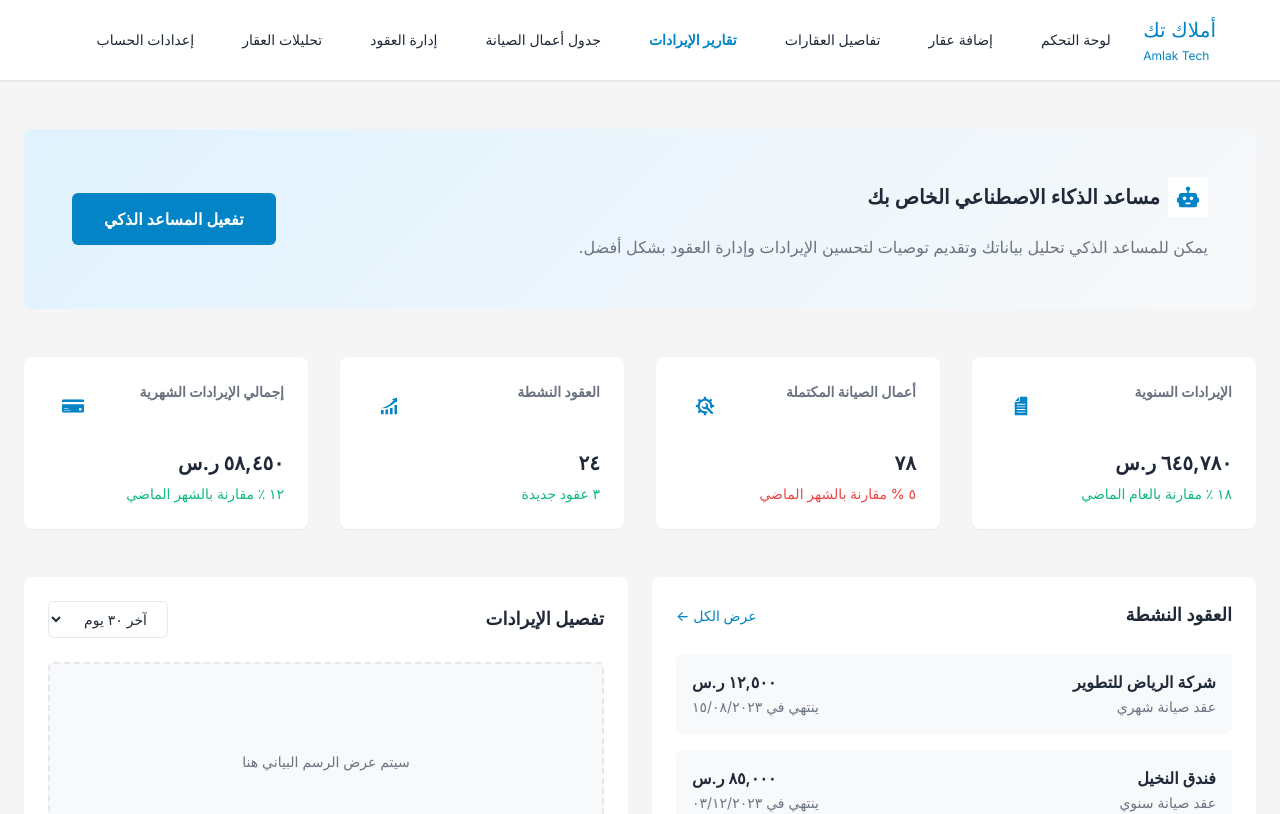
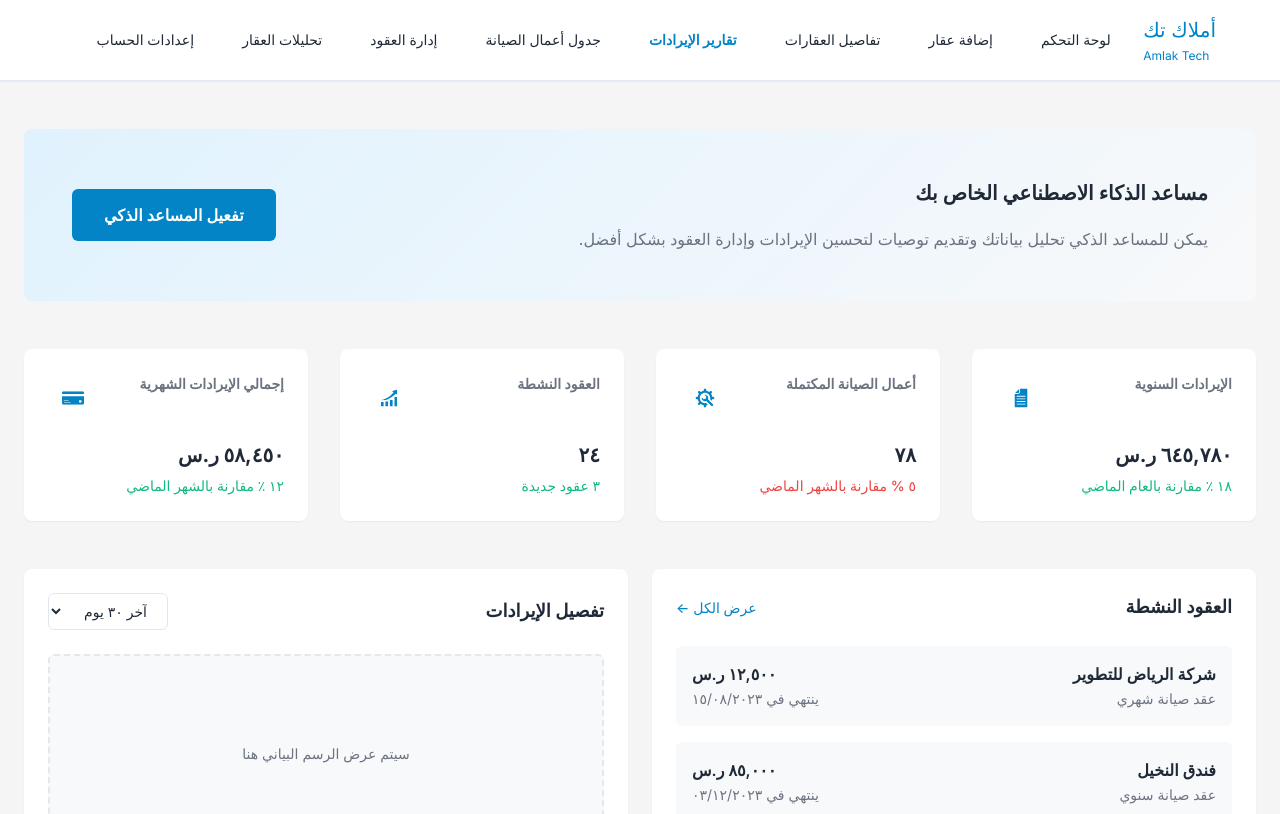
Before and after one commit to yaraabdullah/AmlakTech-Website, a Next.js app: page /owner/revenue-reports in a window 1280 px wide. Shown: the top 814 px of the page. Built offline with nearby package versions, Linux system fonts and the light colour scheme.

Commit message:
update the icon

```diff
--- a/components/RevenueReports.tsx
+++ b/components/RevenueReports.tsx
@@ -101,14 +101,6 @@ export default function RevenueReports() {
           <div className={styles.aiBanner}>
             <div className={styles.aiBannerContent}>
               <div className={styles.aiBannerTitle}>
-                <div className={styles.aiBannerIcon}>
-                  <Image
-                    src="/icons/ai-analytics.svg"
-                    alt="المساعد الذكي"
-                    width={40}
-                    height={40}
-                  />
-                </div>
                 <span>مساعد الذكاء الاصطناعي الخاص بك</span>
               </div>
               <p className={styles.aiBannerDescription}>
--- a/styles/RevenueReports.module.css
+++ b/styles/RevenueReports.module.css
@@ -43,19 +43,6 @@
   font-family: var(--font-family-primary);
 }
 
-.aiBannerIcon {
-  width: 40px;
-  height: 40px;
-  display: flex;
-  align-items: center;
-  justify-content: center;
-}
-
-.aiBannerIcon img {
-  width: 40px;
-  height: 40px;
-  object-fit: contain;
-}
 
 .aiBannerDescription {
   font-size: var(--font-size-base);
```
